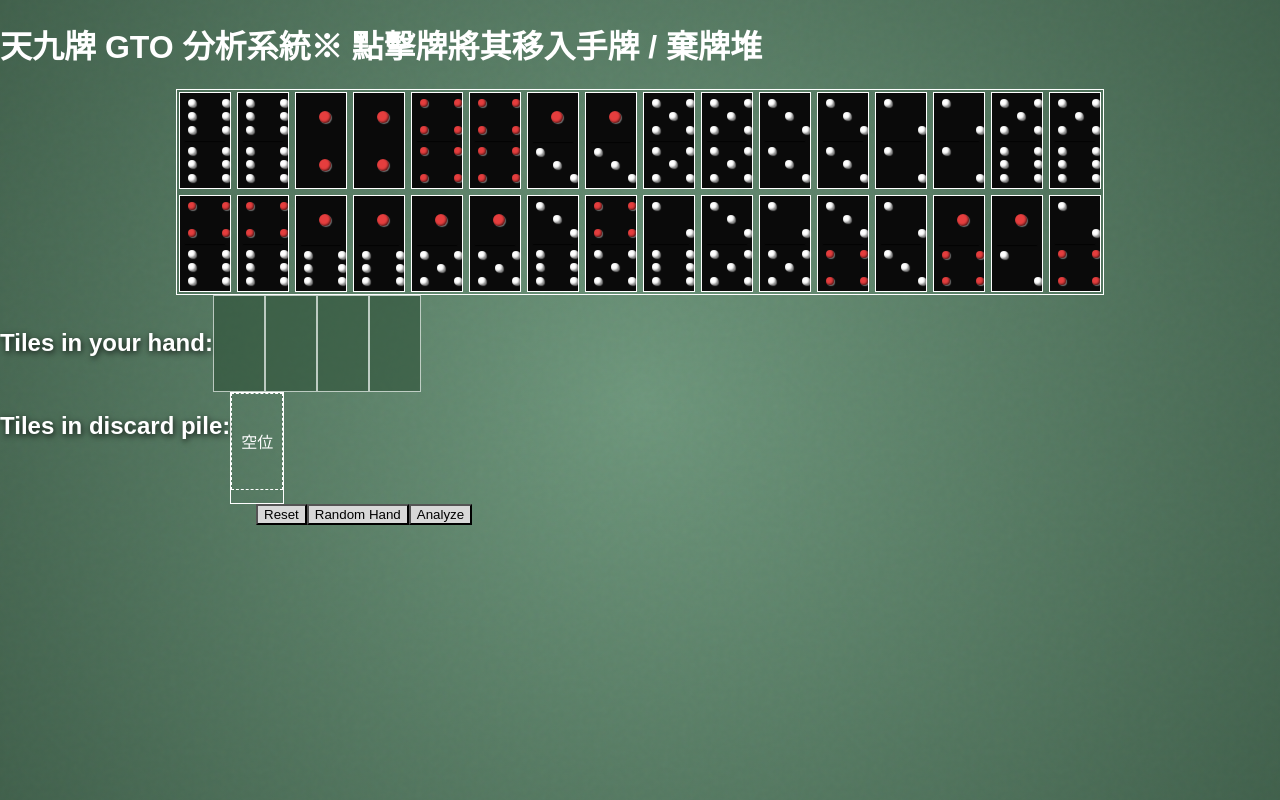
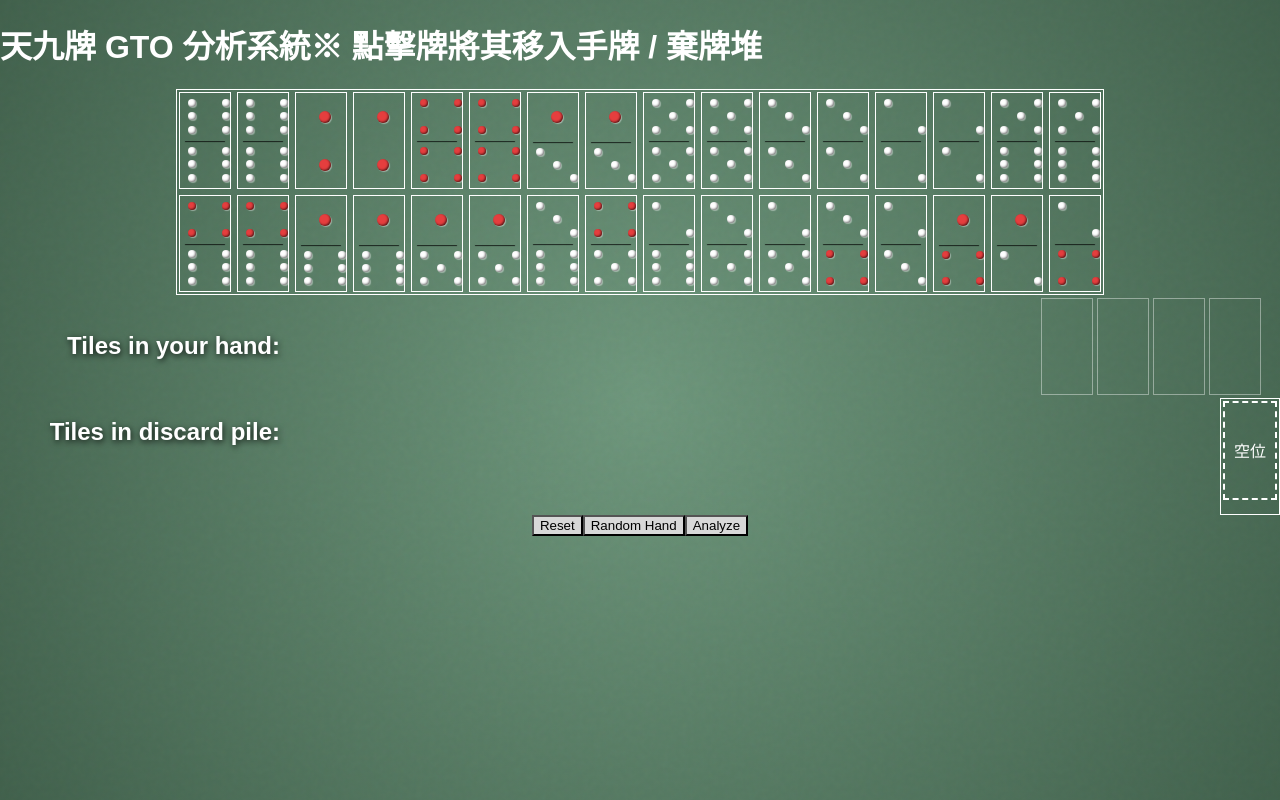
Before and after one commit to pan77775/pai_gow, a React (Vite) app: page / in a window 1280 px wide. Built offline with nearby package versions, Linux system fonts and the light colour scheme.

Commit message:
fix(ui): prevent tiles from stretching and fix missing black background

```diff
--- a/src/App.jsx
+++ b/src/App.jsx
@@ -59,7 +59,7 @@ function App() {
       </h1>
 
       <div className="mb-10 w-full flex justify-center">
-        <div className="grid grid-cols-16 gap-[2px] max-w-fit bg-black/20 p-2 rounded-lg border border-black/40 shadow-inner">
+        <div className="grid grid-cols-[repeat(16,minmax(0,1fr))] gap-[2px] max-w-fit bg-black/20 p-2 rounded-lg border border-black/40 shadow-inner">
           {TILES.map((tile) => {
             const isUsed = playerHand.some(p => p.id === tile.id) || discardPile.some(d => d.id === tile.id);
             return (
@@ -74,37 +74,37 @@ function App() {
         </div>
       </div>
 
-      <div className="flex gap-10 flex-col lg:flex-row max-w-[1400px]">
+      <div className="flex gap-10 flex-col xl:flex-row w-full max-w-[1400px] justify-center items-start">
         {/* 左側與中間區塊 (標題與 Tiles) */}
-        <div className="flex flex-col gap-6 lg:min-w-[600px]">
+        <div className="flex flex-col gap-6 w-full xl:w-auto">
 
           {/* Tiles in your hand */}
-          <div className="flex items-center">
-            <h2 className="text-2xl w-64 text-white drop-shadow-[1px_2px_3px_rgba(0,0,0,0.8)] font-medium tracking-wide">
+          <div className="flex items-center justify-between xl:justify-start gap-4">
+            <h2 className="text-2xl w-[280px] text-right text-white drop-shadow-[1px_2px_3px_rgba(0,0,0,0.8)] font-medium tracking-wide">
               Tiles in your hand:
             </h2>
-            <div className="flex gap-1">
+            <div className="flex gap-1 bg-black/10 p-2 rounded-lg border border-transparent min-w-[240px]">
               {playerHand.map(tile => (
                 <Tile key={`p-${tile.id}`} tile={tile} onClick={() => handleTileClick(tile, 'player')} />
               ))}
               {Array.from({ length: Math.max(0, 4 - playerHand.length) }).map((_, i) => (
-                <div key={`empty-p-${i}`} className="w-[50px] h-[95px] rounded border border-black/30 bg-[#2d5037] m-1 shadow-inner opacity-60"></div>
+                <Tile key={`empty-p-${i}`} tile={null} />
               ))}
             </div>
           </div>
 
           {/* Discards / Dealer */}
-          <div className="flex items-start mt-2">
-            <h2 className="text-2xl w-64 text-white drop-shadow-[1px_2px_3px_rgba(0,0,0,0.8)] font-medium tracking-wide mt-8">
+          <div className="flex items-start justify-between xl:justify-start gap-4 mt-2">
+            <h2 className="text-2xl w-[280px] text-right text-white drop-shadow-[1px_2px_3px_rgba(0,0,0,0.8)] font-medium tracking-wide mt-2">
               Tiles in discard pile:
             </h2>
-            <div className="flex flex-wrap max-w-[450px] gap-1 bg-black/10 p-2 rounded-lg border border-black/20 min-h-[110px]">
+            <div className="flex flex-wrap max-w-[480px] gap-1 bg-black/10 p-2 rounded-lg border border-black/20 min-h-[115px]">
               {discardPile.map(tile => (
                 <Tile key={`d-${tile.id}`} tile={tile} onClick={() => handleTileClick(tile, 'discard')} />
               ))}
               {discardPile.length < 16 && (
                 <div
-                  className="w-[50px] h-[95px] rounded border border-dashed border-white/20 hover:bg-black/20 m-1 flex items-center justify-center text-white/30 text-xs cursor-pointer shadow-inner transition-colors"
+                  className="w-[50px] h-[95px] rounded-md border-2 border-dashed border-white/20 hover:bg-black/20 m-[2px] flex items-center justify-center text-white/30 text-xs cursor-pointer shadow-inner transition-colors"
                   onClick={() => alert("從上方未分配區點擊加入")}
                 >
                   空位
@@ -114,7 +114,7 @@ function App() {
           </div>
 
           {/* 控制按鈕區 */}
-          <div className="flex gap-4 mt-6 ml-[256px]">
+          <div className="flex gap-4 mt-6 xl:ml-[296px] justify-center xl:justify-start">
             <button
               onClick={reset}
               className="px-6 py-2 bg-[#d8d8d8] text-black font-bold text-lg rounded shadow-3d-btn active:shadow-3d-btn-pressed hover:bg-white transition-all transform active:translate-y-1"
--- a/src/components/Tile.jsx
+++ b/src/components/Tile.jsx
@@ -73,7 +73,7 @@ export default function Tile({ tile, onClick, selected, disabled, small = false
     if (!tile) {
         // 佔位符
         return (
-            <div className={`${baseWidth} ${baseHeight} rounded-md border border-white/10 bg-[#111] shadow-tile m-1`}></div>
+            <div className={`${baseWidth} ${baseHeight} shrink-0 rounded-md border border-white/10 bg-black shadow-tile flex items-center justify-center opacity-40 m-[2px]`}></div>
         );
     }
 
@@ -81,11 +81,11 @@ export default function Tile({ tile, onClick, selected, disabled, small = false
         <div
             onClick={() => !disabled && onClick && onClick(tile)}
             className={`
-        relative ${baseWidth} ${baseHeight} rounded-md m-[2px] sm:m-1 cursor-pointer
-        transition-all duration-200 bg-[#0a0a0a] shadow-tile flex flex-col justify-between
+        relative ${baseWidth} ${baseHeight} shrink-0 rounded-md m-[2px] cursor-pointer
+        transition-all duration-200 bg-black shadow-tile flex flex-col justify-between
         border border-gray-700/50
         ${selected ? "ring-2 ring-casino-gold -translate-y-2 scale-105" : ""}
-        ${disabled ? "opacity-90 cursor-default" : "hover:-translate-y-1 hover:shadow-lg"}
+        ${disabled ? "opacity-20 cursor-default" : "hover:-translate-y-1 hover:shadow-[0_10px_15px_-3px_rgba(0,0,0,0.8)]"}
       `}
         >
             {/* 骨牌表面的高光反射層 */}
```
